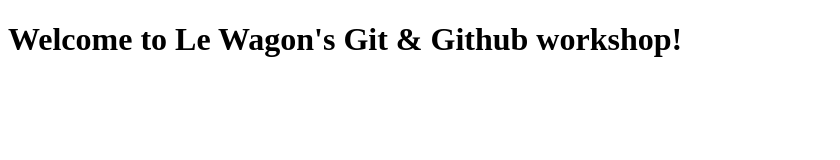
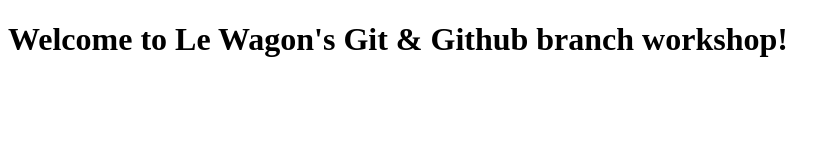
Before and after one commit to CristiamV/Practica_Git, a plain HTML site: page index.html in a window 1280 px wide. Shown: the whole page, without its empty margins (0-840 px from the left). Drawn offline with Linux system fonts and the light colour scheme.

Commit message:
Cambio header en branch

```diff
--- a/index.html
+++ b/index.html
@@ -6,7 +6,7 @@
 </head>
 
 <body>
-  <h1>Welcome to Le Wagon's Git & Github workshop!</h1>
+  <h1>Welcome to Le Wagon's Git & Github branch workshop!</h1>
 </body>
 
 </html>
```
